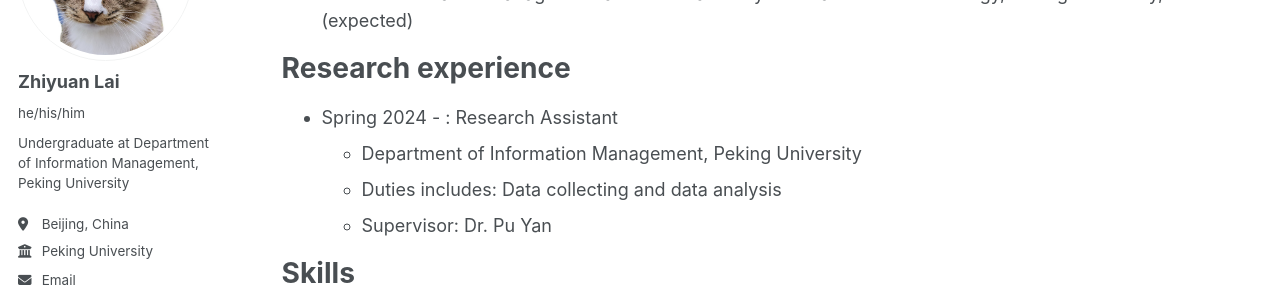
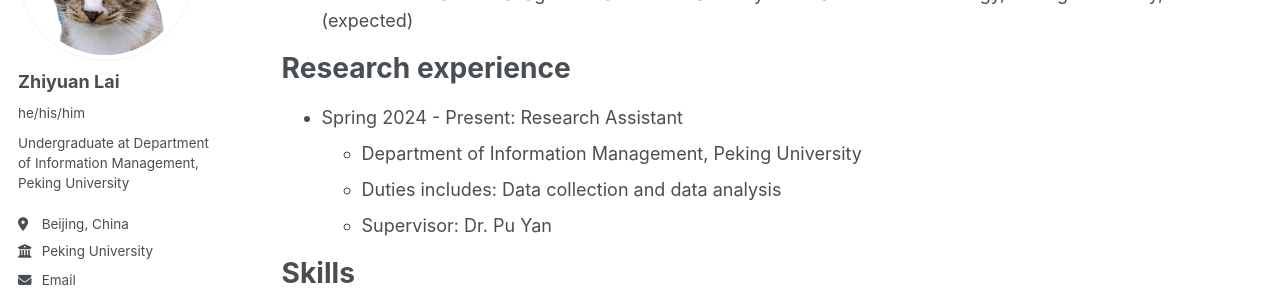
Before and after one commit to itsleol/itsleol.github.io, a Jekyll site: the page built from _pages/cv.md, in a window 1280 px wide and 1191 px high. Shown: the part 213-513 px from the top of the window. Built offline with Jekyll 4.4.1, drawn with Linux system fonts in a browser that asks for light colours; a script that is not in the unit is left out.

Commit message:
Update cv.md

```diff
--- a/_pages/cv.md
+++ b/_pages/cv.md
@@ -15,9 +15,9 @@ Education
 
 Research experience
 ======
-* Spring 2024 - : Research Assistant
+* Spring 2024 - Present: Research Assistant
   * Department of Information Management, Peking University
-  * Duties includes: Data collecting and data analysis
+  * Duties includes: Data collection and data analysis
   * Supervisor: Dr. Pu Yan
 
 Skills
```
